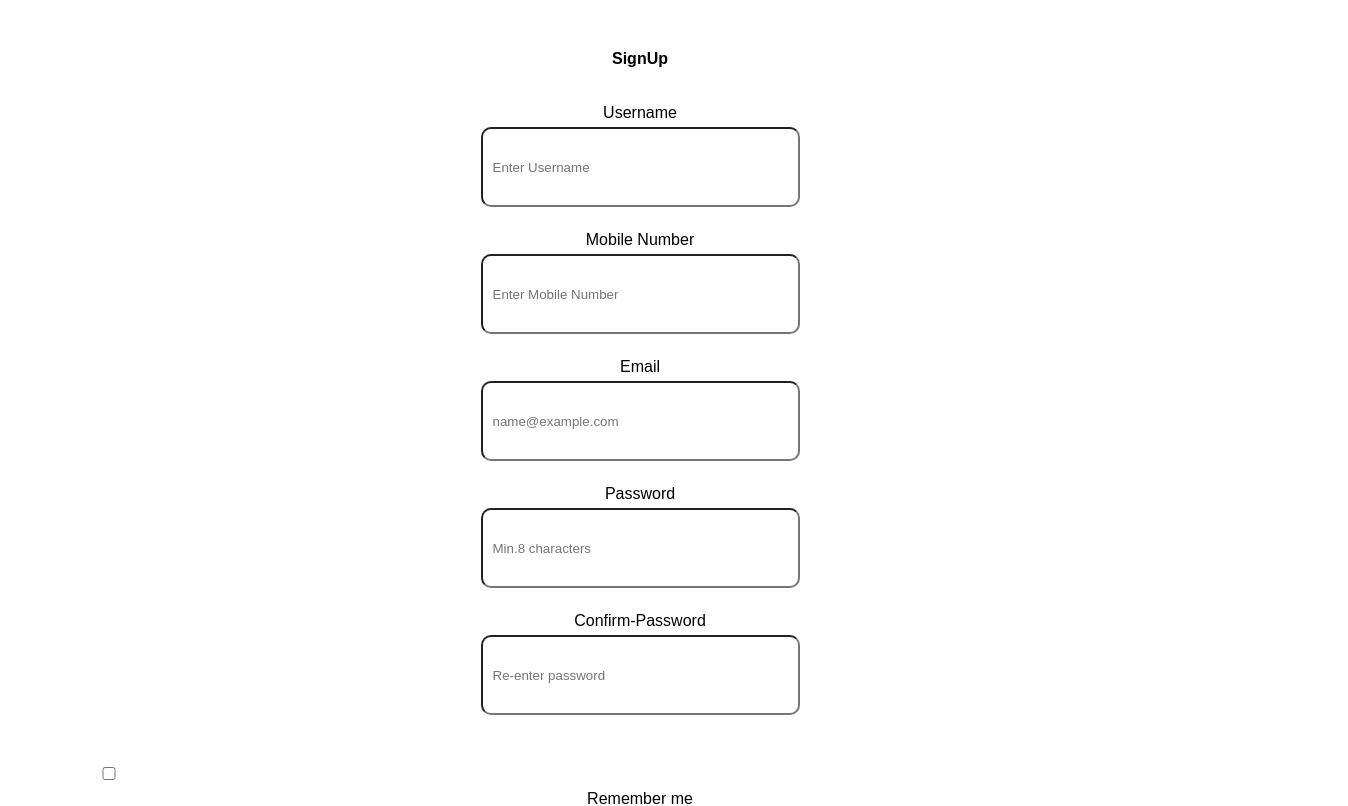
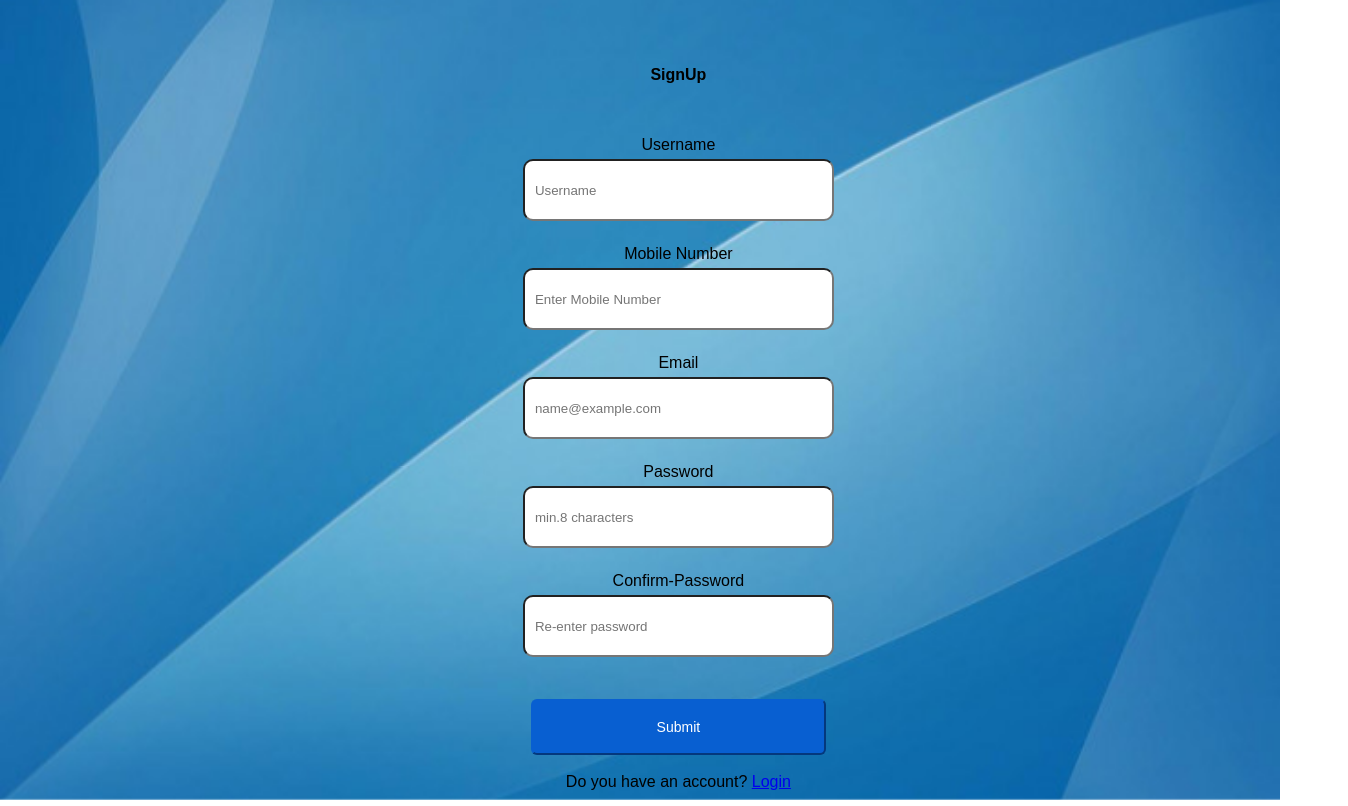
Before and after one commit to praveenpriyan/ProjectG, a plain HTML site: page signup.html in a window 1280 px wide. Shown: the top 806 px of the page, 1348 px wide, since content can reach past the window. Drawn offline with Linux system fonts and the light colour scheme.

Commit message:
Add files via upload

```diff
--- /dev/null
+++ b/css/signup.css
@@ -0,0 +1,85 @@
+/*Sign Up page starts*/
+body {
+    font-family: 'Arial', sans-serif;
+    text-align: center;
+    margin: 0;
+    padding: 50px;
+  }
+
+  .signup-image {
+    position: fixed;
+    top: 0;
+    left: 0;
+    width: 100%;
+    height: 100%;
+    z-index: -1;
+  }
+
+  .signup-image img {
+    width: 100%;
+    height: 100%;
+    object-fit: cover;
+  }
+
+#Email {
+    width: 25%;
+    border-radius: 10px;
+    height: 7vh;
+    margin-top: 5px;
+    margin-bottom: 3vh;
+    padding-left: 10px;
+  }
+  #Password {
+    width: 25%;
+    border-radius: 10px;
+    height: 7vh;
+    margin-top: 5px;
+    margin-bottom: 3vh;
+    padding-left: 10px;
+  }
+  #user {
+    width: 25%;
+    border-radius: 10px;
+    height: 7vh;
+    margin-top: 5px;
+    margin-bottom: 3vh;
+    padding-left: 10px;
+  }
+  #num {
+    width: 25%;
+    border-radius: 10px;
+    height: 7vh;
+    margin-top: 5px;
+    margin-bottom: 3vh;
+    padding-left: 10px;
+  }
+  #con-pwd {
+    width: 25%;
+    border-radius: 10px;
+    height: 7vh;
+    margin-top: 5px;
+    margin-bottom: 3vh;
+    padding-left: 10px;
+  }
+
+
+  #confirm {
+    background-color: #085fd1;
+    width: 25%;
+    height: 7vh;
+    font-size: 14px;
+    color: white;
+    border-radius: 6px;
+    border-color: #085fd1;
+  }
+
+  .container {
+    width: 100%;
+    height: 70vh;
+    margin-left: 3vw;
+    margin-top: 0;
+  }
+
+  a:hover{
+    color: red;
+  }
--- a/css/style.css
+++ b/css/style.css
@@ -30,33 +30,6 @@ body {
   margin: 0 auto;
 }
 
-#signup-form {
-  max-width: 300px;
-  margin: 0 auto;
-  background-color: #228cdc;
-  padding: 20px;
-  border-radius: 8px;
-  box-shadow: 0 0 10px rgba(0, 0, 0, 0.1);
-  margin: 0 auto;
-}
-
-
-
-input {
-  width: 100%;
-  padding: 10px;
-  margin: 10px 0;
-}
-
-button {
-  padding: 10px;
-  cursor: pointer;
-}
-
-#login-form label {
-  color: black; /* Set text color to white for labels */
-}
-
 p{
   color: black;
 }
@@ -65,71 +38,27 @@ a{
   color: blue;
 }
 
+a:hover{
+  color: red;
+}
+
 #check{
-  width: 10%;
-  margin-right: 100%;
+  width: 15%;
+  margin-right: 130%;
 }
 
 #checker{
-  width: 50%;
-  margin-left: 5%;
-  margin-top: -9%;
+  width: 60%;
+  margin-right: 12%;
+  margin-top: -8%;
 }
 
-/*Sign Up page starts*/
-#Email {
-  width: 25%;
-  border-radius: 10px;
-  height: 7vh;
-  margin-top: 5px;
-  margin-bottom: 3vh;
-  padding-left: 10px;
-}
-#Password {
-  width: 25%;
-  border-radius: 10px;
-  height: 7vh;
-  margin-top: 5px;
-  margin-bottom: 3vh;
-  padding-left: 10px;
-}
-#user {
-  width: 25%;
-  border-radius: 10px;
-  height: 7vh;
-  margin-top: 5px;
-  margin-bottom: 3vh;
-  padding-left: 10px;
-}
-#num {
-  width: 25%;
-  border-radius: 10px;
-  height: 7vh;
-  margin-top: 5px;
-  margin-bottom: 3vh;
-  padding-left: 10px;
-}
-#con-pwd {
-  width: 25%;
-  border-radius: 10px;
-  height: 7vh;
-  margin-top: 5px;
-  margin-bottom: 3vh;
-  padding-left: 10px;
-}
-
-
-#confirm {
+#confirm{
   background-color: #085fd1;
-  width: 25%;
+  width: 100%;
   height: 7vh;
   font-size: 14px;
   color: white;
   border-radius: 6px;
   border-color: #085fd1;
 }
-
-* {
-  margin: 0;
-  padding: 0;
-}
--- a/js/signup.js
+++ b/js/signup.js
@@ -31,7 +31,7 @@ function validate() {
       alert("Please checkout the checkbox..!");
     } else {
       alert("Signup successfully");
-      window.location.href = "index.html";
+      window.location.href = "terms_and_conditions.html";
       var UserData = {
         email,
         username,
--- a/js/validate.js
+++ b/js/validate.js
@@ -22,11 +22,12 @@ function validate() {
     //     // saveData.length &&
     //     JSON.parse(localStorage.getItem("UserData"));
     //   console.log(exist);
+
       if (username === "user" && password === "pass") {
         alert("Logged in Successfully!");
         window.location.href = "homepage.html";
       } else {
-        alert("Wrong Username or please do signup...");
+        alert("Wrong Username or please do signup..");
       }
     }
   }
--- a/signup.html
+++ b/signup.html
@@ -5,34 +5,37 @@
     <meta name="viewport" content="width=device-width, initial-scale=1.0" />
     <meta http-equiv="X-UA-Compatible" content="ie=edge" />
     <title>Game World</title>
-    <link rel="stylesheet" href="css/style.css" />
+    <link rel="stylesheet" href="css/signup.css" />
 
   </head>
   <body>
-        <form class="signup-form" name="form" onsubmit=" event.preventDefault();validate()">
+        <div class="signup-image">
+          <img src="Images/wp4390828.jpg" alt="signup-image">
+        </div>
+        <form class="login_form" name="form" onsubmit=" event.preventDefault();validate()">
           <div class="container">
             <b><p id="para">SignUp</p></b>
             <br /><br />
             Username<br />
-            <input type="text" id="user" placeholder="Enter Username" required/><br />
+            <input type="text" id="user" placeholder="Username" required/><br />
             Mobile Number<br />
             <input type="text" id="num" placeholder="Enter Mobile Number" required/><br />
             Email<br />
             <input type="text" id="Email" placeholder="name@example.com" required/><br />
             Password</br>
-            <input type="password" id="Password" placeholder="Min.8 characters"required />
+            <input type="password" id="Password" placeholder="min.8 characters"required />
             <br />
             Confirm-Password<br />
             <input type="password" id="con-pwd" placeholder="Re-enter password" required/><br />
             <br />
-            <input type="checkbox" for="logCheck" id="check"onclick="if(!checkbox.checked){alert('You must agree to the terms first.');return false}" /> Remember me <br /><br />
             <button id="confirm" type="submit" >Submit</button><br /><br />
             <div class="footer">Do you have an account?
               <a class="sign" href="index.html">Login</a></br>
             </div>
           </div>
         </form>
-      </div>
+
     <script src="js/signup.js" type="text/javascript"></script>
   </body>
+  </body>
 </html>
```
Also changed, not shown: index.html (+2 -12 lines), terms_and_conditions.html (added, +70 -0 lines), Images/wp4390828.jpg (added), fonts/glyphicons-halflings-regular.ttf (added), fonts/glyphicons-halflings-regular.woff (added), 2 other files.
